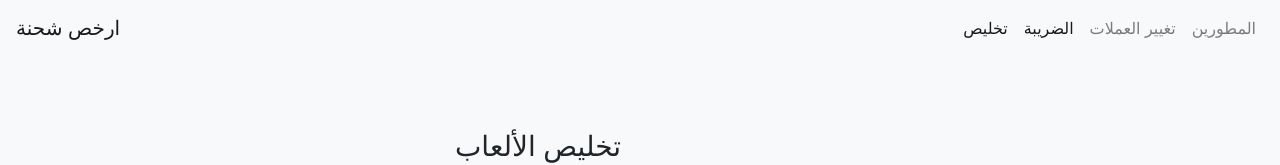
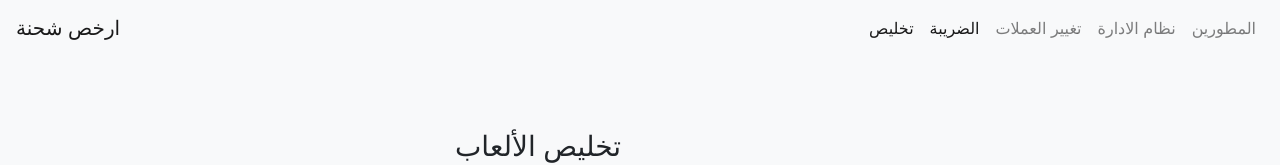
Before and after one commit to integrasolutiontech/Trmogeed, a plain HTML site: page dareba.html in a window 1280 px wide. Shown: the top 165 px of the page. Drawn offline with nearby package versions, Linux system fonts and the light colour scheme.

Commit message:
Update dareba.html

```diff
--- a/dareba.html
+++ b/dareba.html
@@ -39,6 +39,9 @@
         </li>
         <li class="nav-item">
           <a class="nav-link" href="currency.html">تغيير العملات</a>
+        </li>
+        <li class="nav-item">
+          <a class="nav-link" href="control.html">نظام الادارة </a>
         </li>
         <li class="nav-item">
           <a class="nav-link" href="contact.html">المطورين</a>
```
Lines whose indentation alone changed are shown as unchanged.
